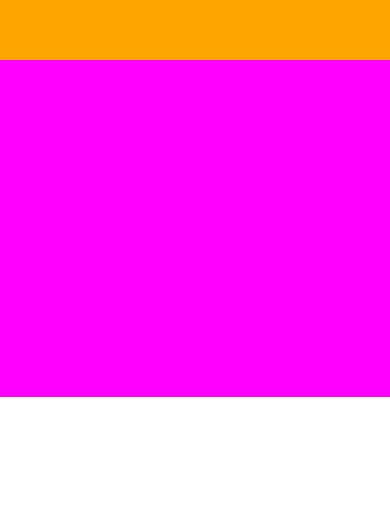
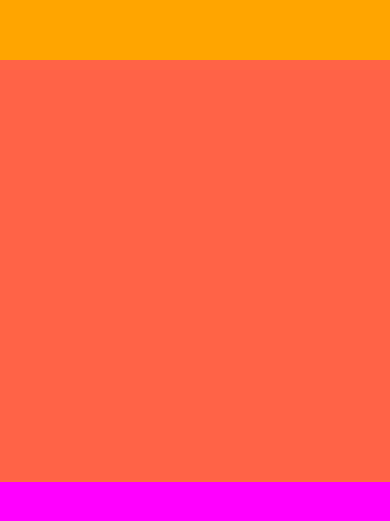
Before and after one commit to AzevedoRenan13/104-responsividade, a plain HTML site: page index.html in a window 390 px wide. Shown: the part 1375-1896 px from the top of the page. Before the commit the page ends 1772 px from the top, so only its background shows below. Drawn offline with Linux system fonts and the light colour scheme.

Commit message:
Criar estrutura responsiva do site

```diff
--- a/index.html
+++ b/index.html
@@ -20,6 +20,7 @@
     <header></header>
     <section></section>
     <aside></aside>
+    <div></div>
     <footer></footer>
 
 </html>
--- a/style.css
+++ b/style.css
@@ -2,10 +2,9 @@
     margin: 0;
     display: grid;
     grid-template-areas: "navbar navbar navbar navbar"
-                         "header header header header"
-                         "section section aside aside"
+                         "header section aside div"
                          "footer footer footer footer";
- grid-template-rows: 20vh 30vh 60vh 40vh;
+ grid-template-rows: 20vh 70vh 40vh;
 }
 
 nav{
@@ -59,14 +58,29 @@
     background-color: magenta;
 }
 
+div{
+    grid-area: div;
+    background-color: tomato;
+}
+
 @media(max-width: 768px){
+    body{
+        grid-template-areas: "navbar navbar navbar navbar"
+                             "header header section section"
+                             "aside aside div div"
+                             "footer footer footer footer";
+    grid-template-rows: 20vh 70vh 70vh 40vh
+    }
+}
+
+@media(max-width: 475px){
     body{
         grid-template-areas: "navbar navbar navbar navbar"
                              "header header header header"
                              "section section section section"
                              "aside aside aside aside"
+                             "div div div div"
                              "footer footer footer footer";
-    grid-template-rows: 20vh 30vh 60vh 60vh 40vh;
-
+    grid-template-rows: 20vh 50vh 50vh 50vh 50vh 40vh;
     }
 }
```
